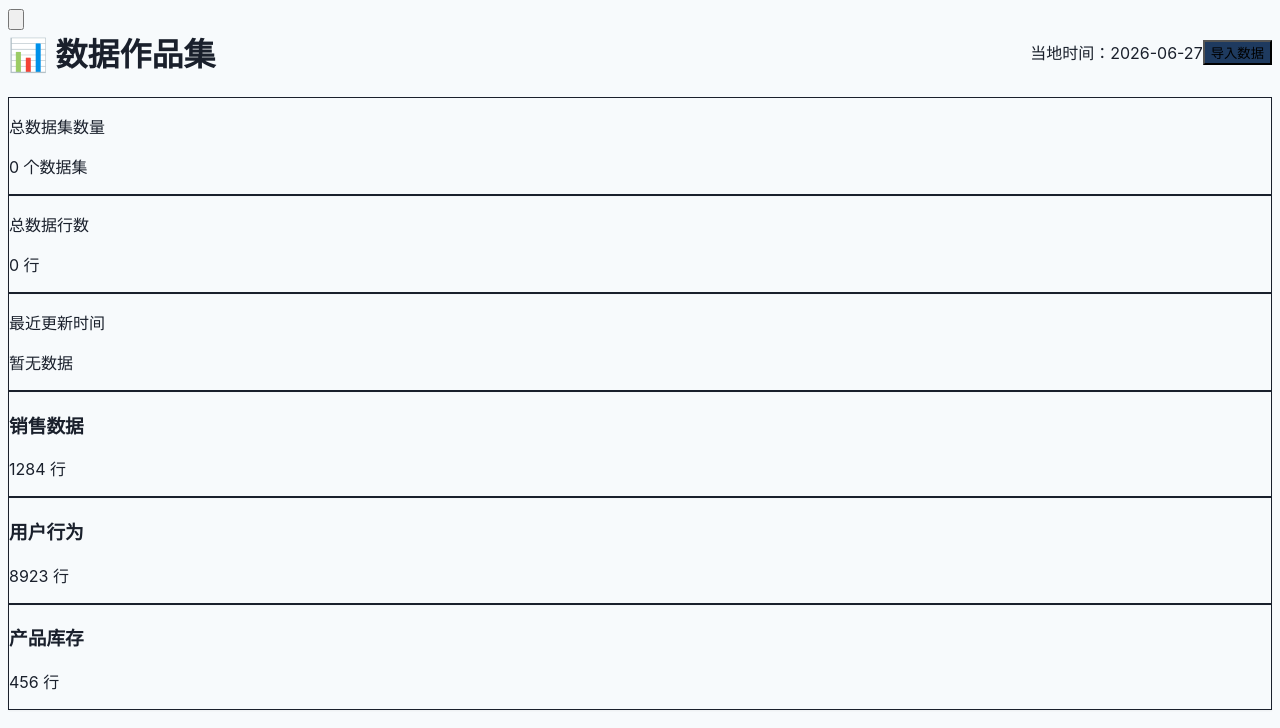
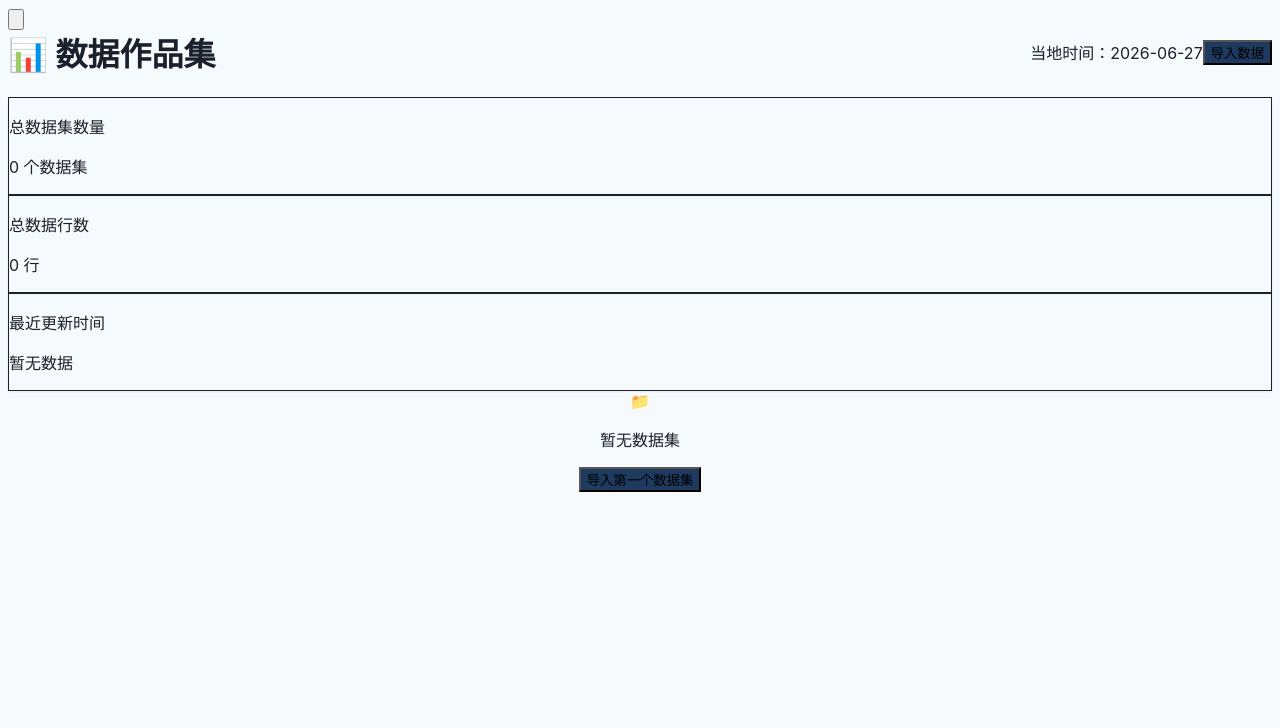
Before and after one commit to ke-jiayi/data-composition, a React (Vite) app: page / in a window 1280 px wide. Shown: the top 728 px of the page. Built offline with nearby package versions, Linux system fonts and the light colour scheme.

Commit message:
实现首页完整导入数据功能

```diff
--- a/src/pages/HomePage.tsx
+++ b/src/pages/HomePage.tsx
@@ -1,14 +1,105 @@
+import { useState, useEffect, useRef } from 'react';
+import { Link } from 'react-router-dom';
 import { Layout } from '../components/Layout';
+import { useDB } from '../hooks/useDB';
+import { parseFile } from '../utils/fileParser';
+import type { Dataset } from '../utils/db';
+
+// 格式化时间戳为 YYYY-MM-DD
+function formatDate(timestamp: number): string {
+  const date = new Date(timestamp);
+  return `${date.getFullYear()}-${String(date.getMonth() + 1).padStart(2, '0')}-${String(date.getDate()).padStart(2, '0')}`;
+}
+
+// 格式化数字为本地格式
+function formatNumber(num: number): string {
+  return num.toLocaleString('zh-CN');
+}
 
 export function HomePage() {
   const today = new Date();
   const dateString = `${today.getFullYear()}-${String(today.getMonth() + 1).padStart(2, '0')}-${String(today.getDate()).padStart(2, '0')}`;
 
-  const exampleDatasets = [
-    { name: '销售数据', rows: 1284 },
-    { name: '用户行为', rows: 8923 },
-    { name: '产品库存', rows: 456 },
-  ];
+  const { isLoading: dbLoading, createDataset, saveData, getAllDatasets } = useDB();
+  const [datasets, setDatasets] = useState<Dataset[]>([]);
+  const [isImporting, setIsImporting] = useState(false);
+  const [importError, setImportError] = useState<string | null>(null);
+  const [importSuccess, setImportSuccess] = useState(false);
+  const fileInputRef = useRef<HTMLInputElement>(null);
+
+  // 加载数据集列表
+  useEffect(() => {
+    if (!dbLoading) {
+      loadDatasets();
+    }
+  }, [dbLoading]);
+
+  const loadDatasets = async () => {
+    try {
+      const allDatasets = await getAllDatasets();
+      setDatasets(allDatasets);
+    } catch (error) {
+      console.error('加载数据集失败:', error);
+    }
+  };
+
+  // 点击导入按钮，触发文件选择
+  const handleImport = () => {
+    fileInputRef.current?.click();
+  };
+
+  // 处理文件选择
+  const handleFileChange = async (event: React.ChangeEvent<HTMLInputElement>) => {
+    const file = event.target.files?.[0];
+    if (!file) return;
+
+    // 检查文件类型
+    const fileName = file.name.toLowerCase();
+    if (!fileName.endsWith('.csv') && !fileName.endsWith('.xlsx') && !fileName.endsWith('.xls')) {
+      setImportError('仅支持 CSV 和 XLSX 文件');
+      return;
+    }
+
+    setIsImporting(true);
+    setImportError(null);
+    setImportSuccess(false);
+
+    try {
+      // 解析文件
+      const importData = await parseFile(file);
+
+      // 创建数据集记录
+      const name = file.name.replace(/\.(csv|json|xlsx|xls)$/i, '');
+      const dataset = await createDataset({
+        name,
+        fileName: importData.fileName,
+        fileType: importData.fileType,
+        columns: importData.columns,
+        rowCount: importData.rowCount,
+        tags: [importData.fileType.toUpperCase()],
+      });
+
+      // 保存数据到 IndexedDB
+      await saveData(dataset.id, importData.rows);
+
+      // 刷新数据集列表
+      await loadDatasets();
+
+      // 显示成功提示
+      setImportSuccess(true);
+      setTimeout(() => {
+        setImportSuccess(false);
+      }, 3000);
+    } catch (error) {
+      setImportError(error instanceof Error ? error.message : '导入失败');
+    } finally {
+      setIsImporting(false);
+      // 清空文件输入
+      if (event.target) {
+        event.target.value = '';
+      }
+    }
+  };
 
   return (
     <Layout>
@@ -17,35 +108,92 @@ export function HomePage() {
           <h1 className="text-2xl font-bold text-gray-900">📊 数据作品集</h1>
           <div className="flex items-center gap-4">
             <span className="text-sm text-gray-500">当地时间：{dateString}</span>
-            <button className="px-4 py-2 bg-[#1e3a5f] text-white text-sm font-medium rounded-lg">
-              导入数据
+            <button
+              onClick={handleImport}
+              disabled={isImporting || dbLoading}
+              className="px-4 py-2 bg-[#1e3a5f] text-white text-sm font-medium rounded-lg disabled:opacity-50 disabled:cursor-not-allowed hover:bg-[#2a4a73] transition-colors"
+            >
+              {isImporting ? '导入中...' : '导入数据'}
+            </button>
+            <input
+              ref={fileInputRef}
+              type="file"
+              accept=".csv,.xlsx"
+              onChange={handleFileChange}
+              className="hidden"
+            />
+          </div>
+        </div>
+
+        {/* 导入成功提示 */}
+        {importSuccess && (
+          <div className="mb-6 p-4 bg-green-50 border border-green-200 rounded-lg">
+            <p className="text-green-700 font-medium">✓ 数据导入成功！</p>
+          </div>
+        )}
+
+        {/* 导入失败提示 */}
+        {importError && (
+          <div className="mb-6 p-4 bg-red-50 border border-red-200 rounded-lg flex justify-between items-center">
+            <p className="text-red-700 font-medium">✗ {importError}</p>
+            <button
+              onClick={() => setImportError(null)}
+              className="text-red-500 hover:text-red-700"
+            >
+              ✕
             </button>
           </div>
-        </div>
+        )}
 
         <div className="grid grid-cols-1 md:grid-cols-3 gap-6 mb-8">
           <div className="bg-white rounded-lg border border-gray-200 shadow-sm p-6">
             <p className="text-sm text-gray-500 mb-2">总数据集数量</p>
-            <p className="text-2xl font-bold text-gray-900">0 个数据集</p>
+            <p className="text-2xl font-bold text-gray-900">
+              {formatNumber(datasets.length)} 个数据集
+            </p>
           </div>
           <div className="bg-white rounded-lg border border-gray-200 shadow-sm p-6">
             <p className="text-sm text-gray-500 mb-2">总数据行数</p>
-            <p className="text-2xl font-bold text-gray-900">0 行</p>
+            <p className="text-2xl font-bold text-gray-900">
+              {formatNumber(datasets.reduce((sum, d) => sum + d.rowCount, 0))} 行
+            </p>
           </div>
           <div className="bg-white rounded-lg border border-gray-200 shadow-sm p-6">
             <p className="text-sm text-gray-500 mb-2">最近更新时间</p>
-            <p className="text-2xl font-bold text-gray-900">暂无数据</p>
+            <p className="text-2xl font-bold text-gray-900">
+              {datasets.length > 0 ? formatDate(datasets[0].updatedAt) : '暂无数据'}
+            </p>
           </div>
         </div>
 
-        <div className="grid grid-cols-1 md:grid-cols-2 lg:grid-cols-3 gap-6">
-          {exampleDatasets.map((dataset, index) => (
-            <div key={index} className="bg-white rounded-lg border border-gray-200 shadow-sm p-6">
-              <h3 className="text-lg font-semibold text-gray-900 mb-2">{dataset.name}</h3>
-              <p className="text-sm text-gray-500">{dataset.rows} 行</p>
-            </div>
-          ))}
-        </div>
+        {/* 数据集列表 */}
+        {datasets.length > 0 ? (
+          <div className="grid grid-cols-1 md:grid-cols-2 lg:grid-cols-3 gap-6">
+            {datasets.map((dataset) => (
+              <Link
+                key={dataset.id}
+                to={`/dataset/${dataset.id}`}
+                className="bg-white rounded-lg border border-gray-200 shadow-sm p-6 hover:shadow-md transition-shadow cursor-pointer"
+              >
+                <h3 className="text-lg font-semibold text-gray-900 mb-2">{dataset.name}</h3>
+                <p className="text-sm text-gray-500">{formatNumber(dataset.rowCount)} 行</p>
+                <p className="text-xs text-gray-400 mt-2">导入于 {formatDate(dataset.createdAt)}</p>
+              </Link>
+            ))}
+          </div>
+        ) : (
+          <div className="text-center py-16">
+            <div className="text-gray-400 text-6xl mb-4">📁</div>
+            <p className="text-gray-500 text-lg mb-4">暂无数据集</p>
+            <button
+              onClick={handleImport}
+              disabled={isImporting || dbLoading}
+              className="px-6 py-2.5 bg-[#1e3a5f] text-white font-medium rounded-lg disabled:opacity-50 disabled:cursor-not-allowed hover:bg-[#2a4a73] transition-colors"
+            >
+              {isImporting ? '导入中...' : '导入第一个数据集'}
+            </button>
+          </div>
+        )}
       </div>
     </Layout>
   );
```
